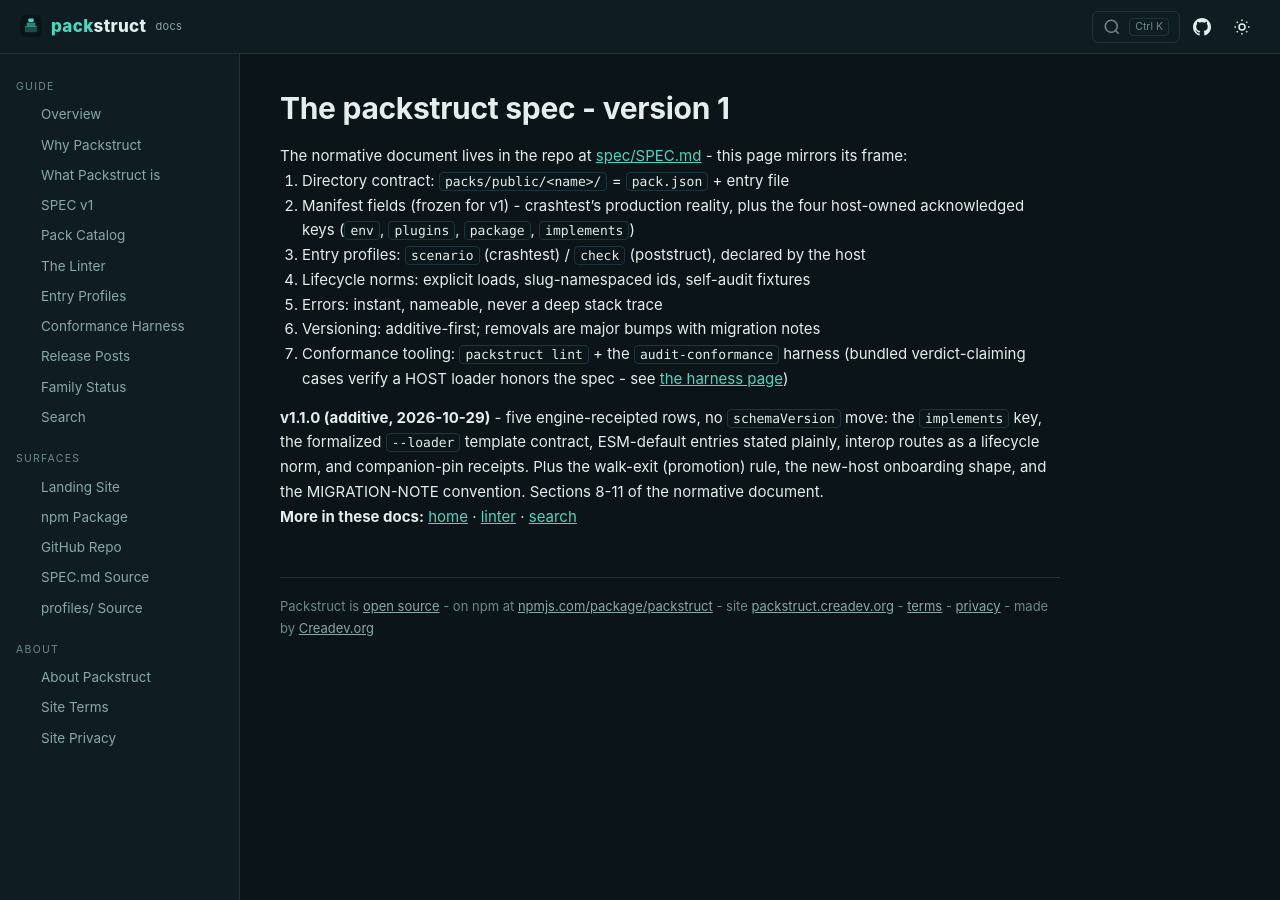
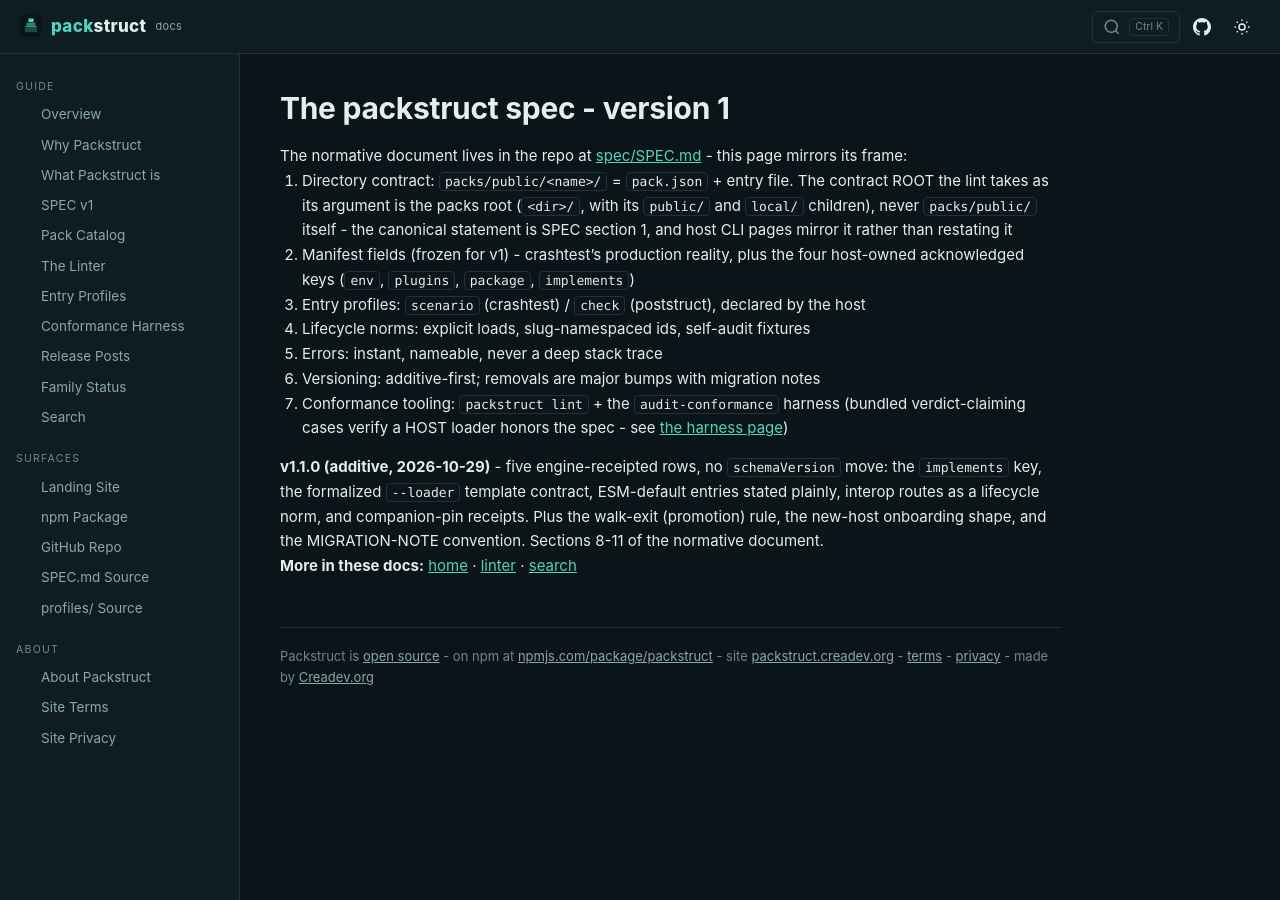
Before and after one commit to dhaupin/packstruct, a Jekyll site: the page built from docs/spec.md, in a window 1280 px wide. Built offline with Jekyll 4.4.1, drawn with Linux system fonts in a browser that asks for light colours.

Commit message:
docs(spec): the contract-root rule is canon (packstruct#28)
SPEC section 1 now states the lint/audit contract root explicitly: it is the
packs ROOT (`<dir>/` with its `public/` and `local/` children), never
`packs/public/` itself. A host that mirrors the rule in its own CLI reference
cites this section instead of restating it, so the two surfaces cannot drift -
crashtest's lint-packs page (docs/reference/cli.md) is the first mirror. The
docs/spec and docs/linter mirrors carry the same pointer.

Gates: npm run check all PASS (lint:docs 14 files, legal canon, refusal matrix
18 rows, lint:packs 1/1 deep, conform 8/8); npm test 30/30.

Co-authored-by: openhands <openhands@all-hands.dev>

```diff
--- a/docs/spec.md
+++ b/docs/spec.md
@@ -17,7 +17,11 @@ The normative document lives in the repo at
 [spec/SPEC.md](https://github.com/dhaupin/packstruct/blob/main/spec/SPEC.md) -
 this page mirrors its frame:
 
-1. Directory contract: `packs/public/<name>/` = `pack.json` + entry file
+1. Directory contract: `packs/public/<name>/` = `pack.json` + entry file.
+   The contract ROOT the lint takes as its argument is the packs root
+   (`<dir>/`, with its `public/` and `local/` children), never
+   `packs/public/` itself - the canonical statement is SPEC section 1, and
+   host CLI pages mirror it rather than restating it
 2. Manifest fields (frozen for v1) - crashtest's production reality,
    plus the four host-owned acknowledged keys (`env`, `plugins`, `package`,
    `implements`)
```
Also changed, not shown: docs/linter.md (+4 -1 lines), spec/SPEC.md (+7 -0 lines), CHANGELOG.md.
